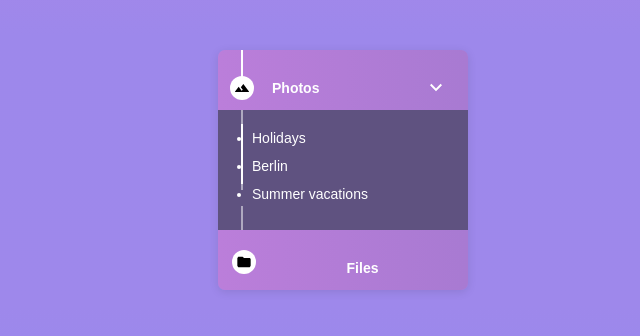
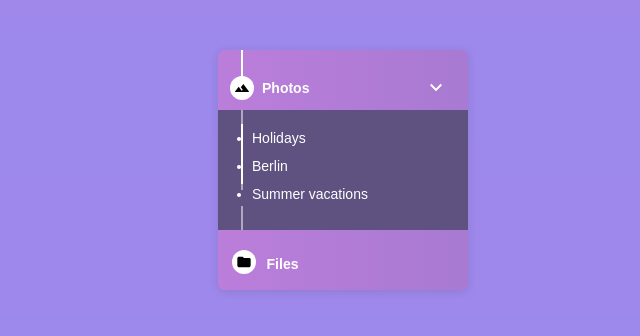
Before and after one commit to Hawa-codes/Loop2-step3, a plain HTML site: page index.html in a window 1280 px wide. Shown: the part 230-566 px from the top of the page, 297-937 px from the left. Drawn offline with Linux system fonts and the light colour scheme.

Commit message:
Loop2-step3

```diff
--- a/style.css
+++ b/style.css
@@ -74,6 +74,11 @@ h2 {
     margin-left: 15px;
     margin-top: 20px;
     padding: 10px;
+}
+
+header h2 {
+    position: relative;
+    right: 10px;
 }
 
 .arrow {
@@ -165,8 +170,9 @@ footer {
 }
 
 footer h2 {
+    position: relative;
     font-size: 14px;
     color: #ffffff;
-    margin-top: 15px;
-    left: 66px;
+    margin-top: 7px;
+    right: 80px;
 }
```
